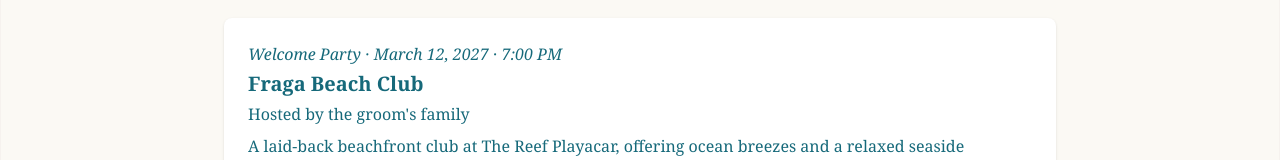
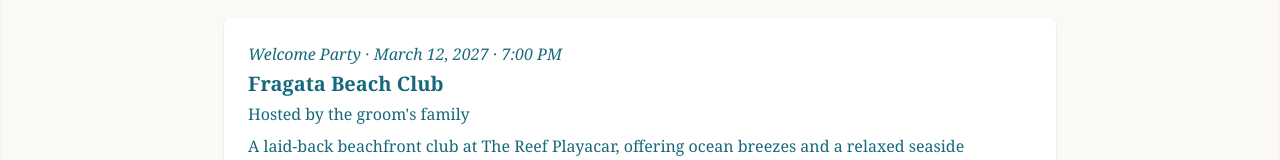
Before and after one commit to Noah-Mack-01/wedding-website, a Next.js app: page /en/venue in a window 1280 px wide. Shown: the part 167-327 px from the top of the page. Built offline with nearby package versions, Linux system fonts and the light colour scheme.

Commit message:
Fix Fraga beach club -> Fragata

```diff
--- a/data/en/venue.ts
+++ b/data/en/venue.ts
@@ -13,7 +13,7 @@
     website: 'https://www.xcaret.com',
   },
   welcomeEvent: {
-    name: 'Fraga Beach Club',
+    name: 'Fragata Beach Club',
     date: 'March 12, 2027',
     time: '7:00 PM',
     hostedBy: "Hosted by the groom's family",
--- a/data/es/venue.ts
+++ b/data/es/venue.ts
@@ -13,7 +13,7 @@
     website: 'https://www.xcaret.com',
   },
   welcomeEvent: {
-    name: 'Fraga Beach Club',
+    name: 'Fragata Beach Club',
     date: '12 de marzo de 2027',
     time: '7:00 PM',
     hostedBy: 'Organizado por la familia del novio',
```
